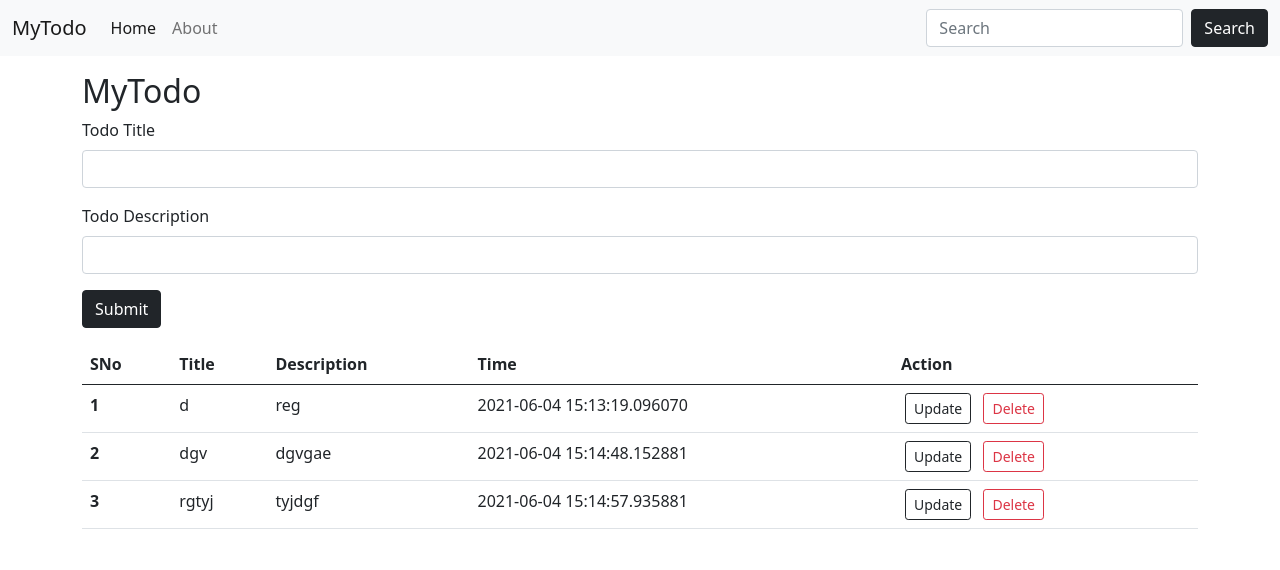
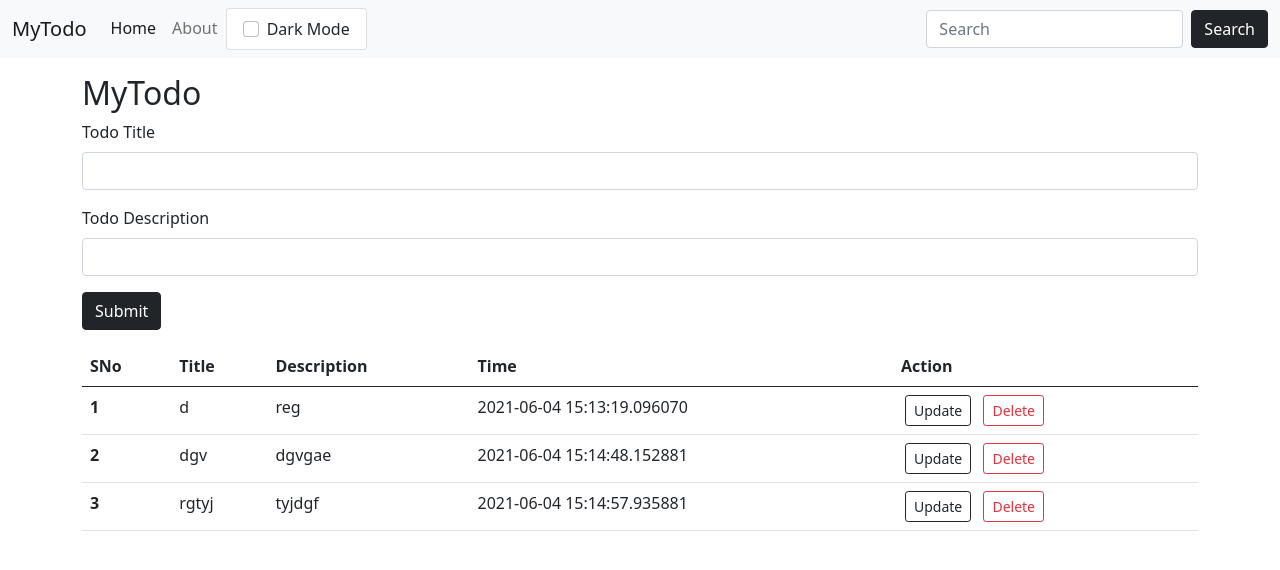
Before and after one commit to siddharthsarkhel/flaskProject, a Flask app: page / in a window 1280 px wide. Shown: the top 570 px of the page. Run offline with Flask 2, Linux system fonts and the light colour scheme; data comes from the database, SQL or seed files in the repository; both versions use the stored data as it was after the commit.

Commit message:
dark-mode added

```diff
--- /dev/null
+++ b/static/css/style.css
@@ -0,0 +1,4 @@
+.dark-mode{
+    filter: invert(1) hue-rotate(180deg);
+    background-color: black;
+}
--- a/templates/base.html
+++ b/templates/base.html
@@ -9,6 +9,13 @@
   <!-- Bootstrap CSS -->
   <link href="https://cdn.jsdelivr.net/npm/bootstrap@5.0.1/dist/css/bootstrap.min.css" rel="stylesheet"
     integrity="sha384-+0n0xVW2eSR5OomGNYDnhzAbDsOXxcvSN1TPprVMTNDbiYZCxYbOOl7+AMvyTG2x" crossorigin="anonymous">
+  <link rel="stylesheet" href="{{ url_for('static', filename='css/style.css') }}">
+  <script>
+    function dark() {
+      var elem = document.body;
+      elem.classList.toggle("dark-mode");
+    }
+  </script>
 
   <title>{% block title %} {% endblock title %} - MyTodo</title>
 </head>
@@ -29,6 +36,14 @@
           <li class="nav-item">
             <a class="nav-link" href="/">About</a>
           </li>
+          <li>
+            <div class="list-group">
+              <label class="list-group-item">
+                <input class="form-check-input me-1" type="checkbox" value="" onclick="dark()">
+                Dark Mode
+              </label>
+            </div>
+          </li>
         </ul>
         <form class="d-flex">
           <input class="form-control me-2" type="search" placeholder="Search" aria-label="Search">
--- a/templates/index.html
+++ b/templates/index.html
@@ -23,7 +23,7 @@
         No Todo Found. Please Add Todo!
       </div>
       {% else %}
-      <table class="table">
+      <table class="table table-hover">
         <thead>
           <tr>
             <th scope="col">SNo</th>
```
Also changed, not shown: todo.db.
